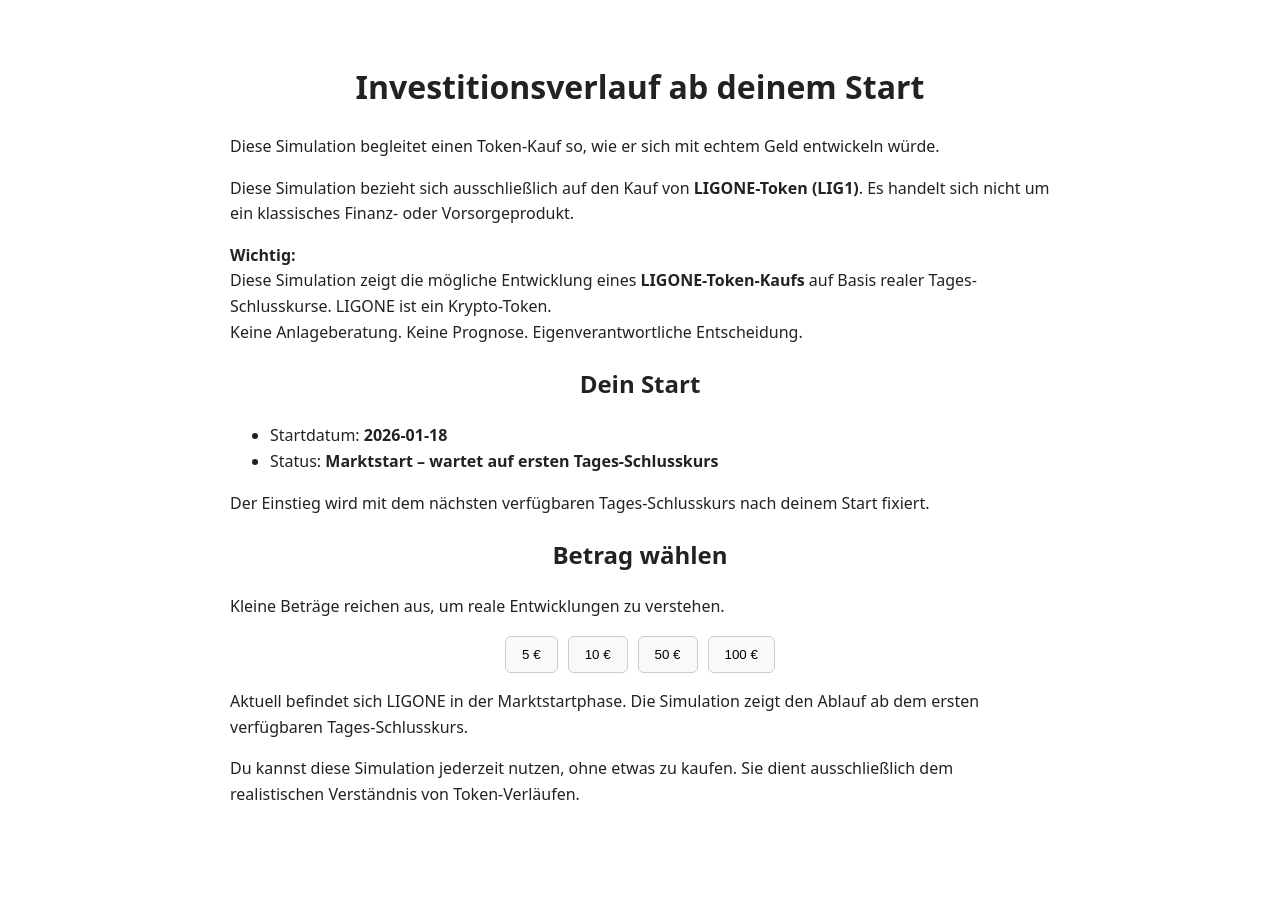
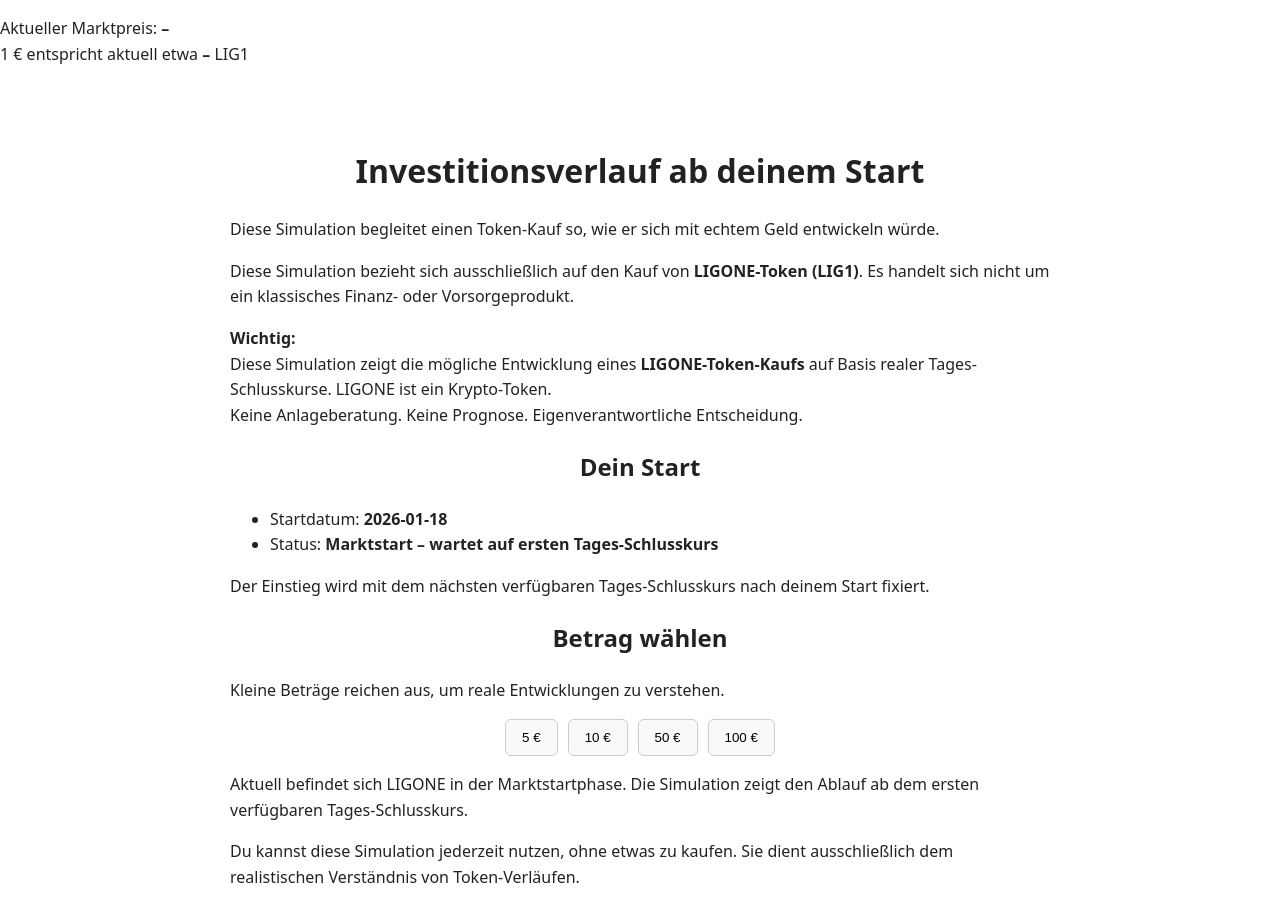
Before and after one commit to LIGONE-token/ligone-vorsorge, a website: page simulation.html in a window 1280 px wide. Before the commit the page ends 863 px from the top, so only its background shows below. Drawn offline with nearby package versions, Linux system fonts and the light colour scheme.

Commit message:
Update simulation.html

```diff
--- a/simulation.html
+++ b/simulation.html
@@ -3,6 +3,12 @@
 <head>
   <meta charset="UTF-8">
   <title>Investitionsverlauf ab Start | LIGONE</title>
+  <p class="live-price">
+  Aktueller Marktpreis: <strong id="livePrice">–</strong><br>
+  1 € entspricht aktuell etwa <strong id="perEuro">–</strong> LIG1
+</p>
+
+
   <meta name="viewport" content="width=device-width, initial-scale=1.0">
 
   <meta name="description"
```
